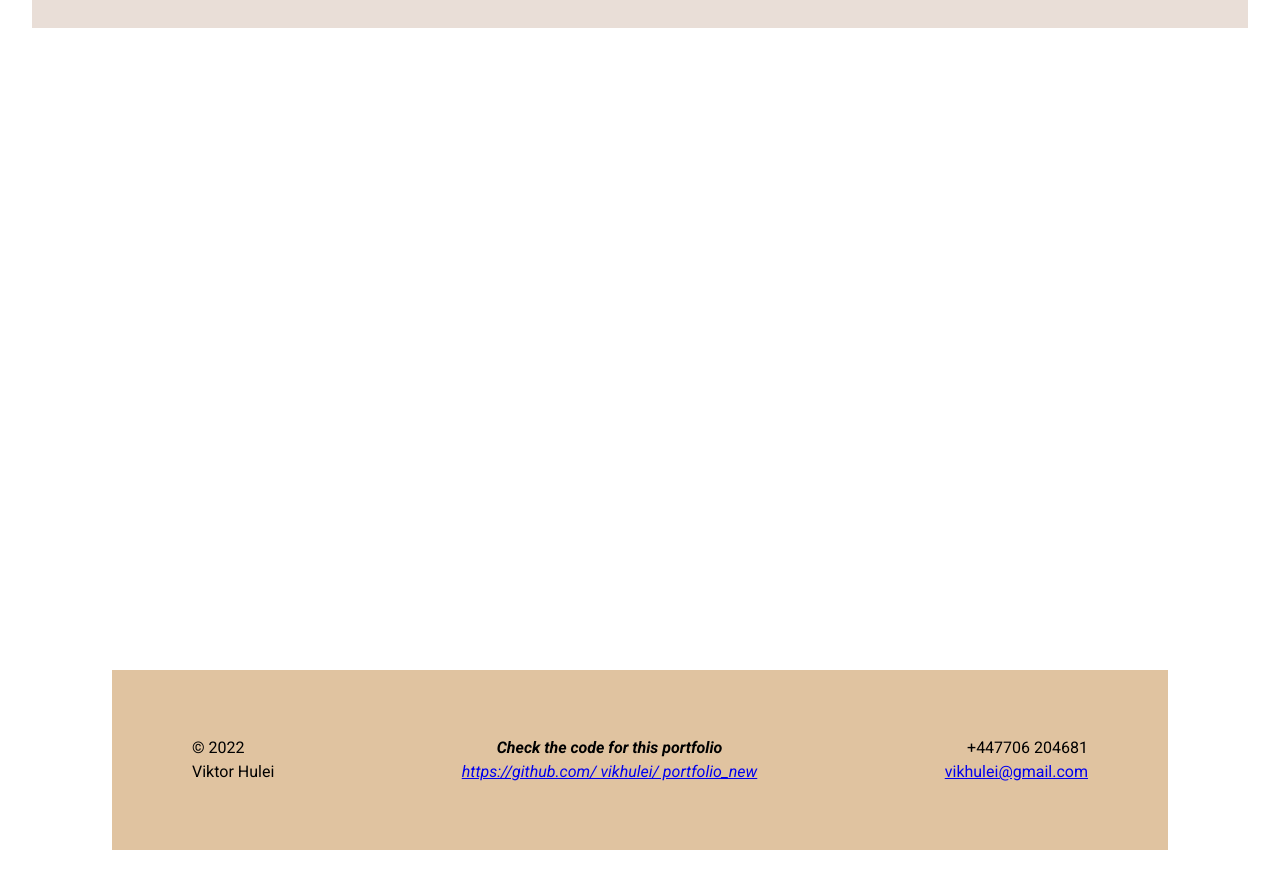
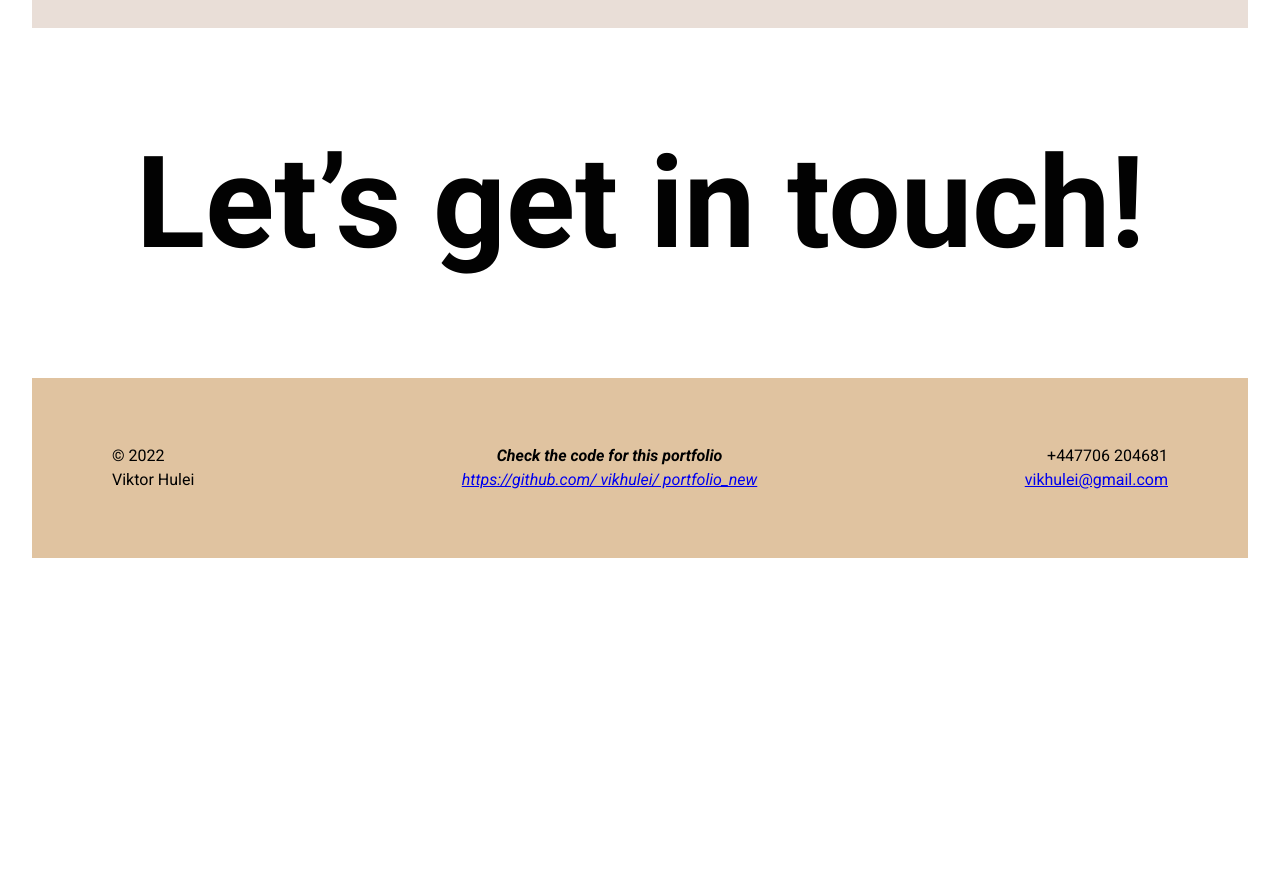
Before and after one commit to vikhulei/portfolio_new, a React (Create React App) app: page / in a window 1280 px wide. Shown: the part 8600-9488 px from the top of the page. Built offline with nearby package versions, Linux system fonts and the light colour scheme.

Commit message:
contacts section redone

```diff
--- a/src/sections/09_contacts/ContactsStyle.js
+++ b/src/sections/09_contacts/ContactsStyle.js
@@ -15,29 +15,24 @@ const Animation = css `
 
 const Wrapper = styled(WrapperStyled) `
     margin: 0;
-    height: fit-content;
-    justify-content: space-between;
+    padding: 0;
 `
 
 const LargeHeadingContainer = styled.div `
     position: relative;
-    padding: 0;
-    display: flex;
-    margin: 50px 0;
+    margin-bottom: 100px;
     @media (max-width: 800px) {
-        margin: 30px 0;
+        margin-bottom: 50px;
     }
 `
 
 const LargeHeading = styled(LargeHeadingStyled) `
     margin: 0;
     padding: 0;
+    font-size: min(10vw, 8rem);
     transition: 2s;
     visibility: ${(({showAnimation}) => showAnimation ? "visible" : "hidden")};
     ${(({showAnimation}) => showAnimation ? Animation : "")};
-    @media screen and (max-width: 1100px) {
-        // margin-bottom: 50px;
-    }
 `
 
 const Footer = styled.div `
@@ -52,12 +47,8 @@ const Footer = styled.div `
     background-color: ${middle};
     @media screen and (max-width: 1100px) {
         flex-direction: column;
-        height: 220px;
+        height: 250px;
         padding: 5% 80px;
-        // margin-top: 150px;
-    }
-    @media screen and (max-width: 1100px) {
-        // margin-top: 100px;
     }
 `
 
@@ -86,5 +77,4 @@ const PhoneNumber = styled.p ``
 
 const EmailAddress = styled.a ``
 
-
 export { Wrapper, LargeHeadingContainer, LargeHeading, Footer, CopyrightNameContainer, CopyrightText, NameText, PortfolioContainer, CheckPortfolioText, PortfolioAddress, ContactsContainer, PhoneNumber, EmailAddress }
```
Also changed, not shown: src/sections/09_contacts/Contacts.js (+15 -1 lines).
